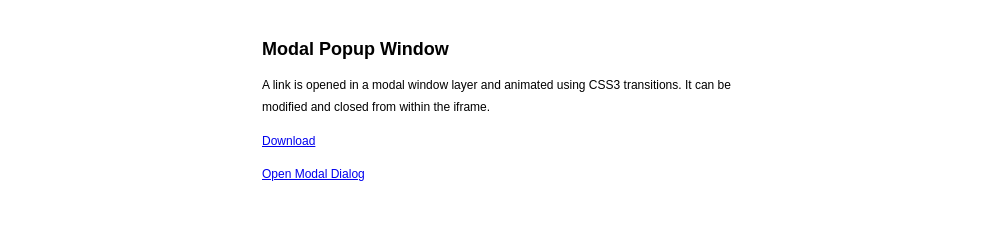
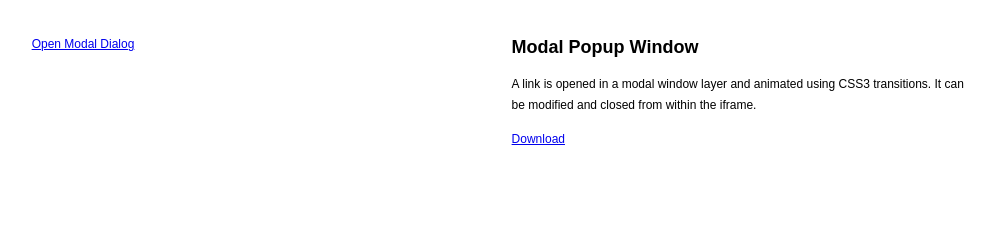
Before and after one commit to WoollyMittens/useful-modal, a plain HTML site: page index.html in a window 1280 px wide. Shown: the whole page, without its empty margins (138-1133 px from the left). Drawn offline with Linux system fonts and the light colour scheme.

Commit message:
Updated demo layout.

```diff
--- a/index.html
+++ b/index.html
@@ -5,9 +5,11 @@
 		<title>useful.modal.js: Modal Popup Window</title>
 		<style>
 			html { font-family:Sans-Serif; font-size:75%; height:100%; }
-			body { _height:100%; line-height:180%; margin:0; min-height:100%; padding:0; }
-			.example { max-width:960px; margin:0 auto; padding:2em; }
-			.example-left, .example-right { max-width:480px; }
+			body { _height:100%; line-height:180%; margin:0; min-height:100%; padding:1%; }
+			.example { max-width:960px; margin:0 auto; padding:0; clear:both; }
+			.example > article, .example > aside { width:98%; padding:2%; }
+			.example-left > article, .example-left > aside { width:48%; padding:1%; float:left; }
+			.example-right > article, .example-right > aside { width:48%; padding:1%; float:right; }
 		</style>
 		<!--[if lte IE 9]>
 			<meta http-equiv="imagetoolbar" content="no"/>
```
